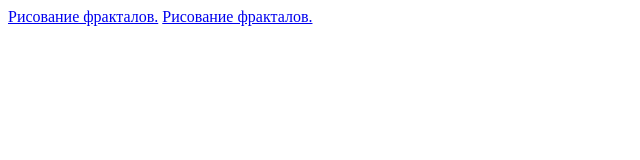
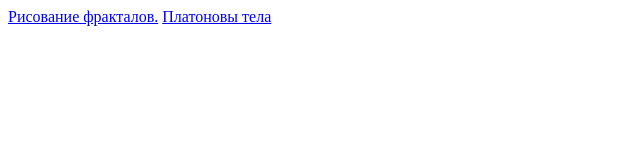
Before and after one commit to EgorovTimofey/EgorovTimofey.github.io, a plain HTML site: page index.html in a window 1280 px wide. Shown: the full height of the page, 0-640 px from the left. Drawn offline with Linux system fonts and the light colour scheme.

Commit message:
Add platon bodies

```diff
--- a/index.html
+++ b/index.html
@@ -5,5 +5,5 @@
   </head>
   <body>
       <a href = "Mandl/Index.html">Рисование фракталов.</a>
-       <a href = "Platon-bodies/index.html">Рисование фракталов.</a>
+       <a href = "Platon-bodies/index.html">   Платоновы тела</a>
 </html>
```
